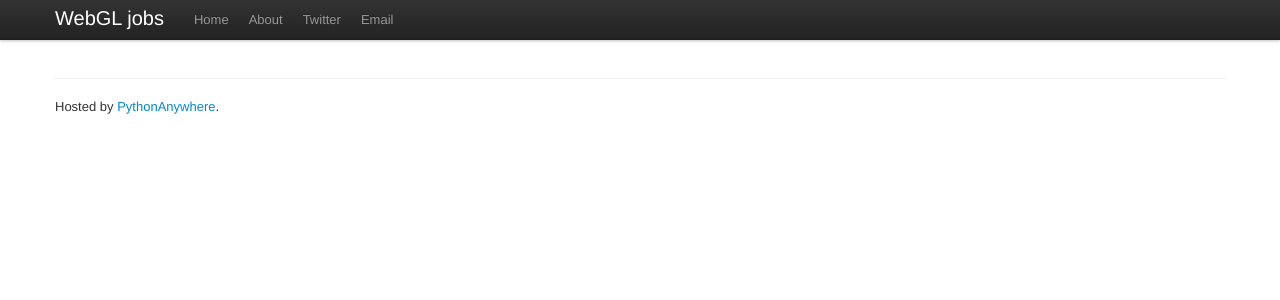
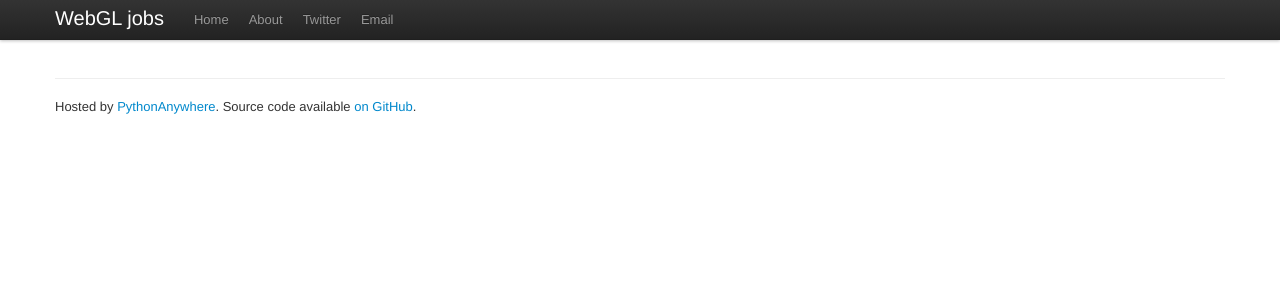
Before and after one commit to gpjt/jobsboard, a Python web app: template main/templates/base.html in a window 1280 px wide. Shown: the top 300 px of the page. Run offline with Jinja, Linux system fonts and the light colour scheme; the template is opened without the code that fills it, so the values that code supplies are empty; some libraries are stand-ins or nearby versions.

Commit message:
Added readme, license and link to github repo.

```diff
--- a/main/templates/base.html
+++ b/main/templates/base.html
@@ -59,7 +59,7 @@
         <footer>
             <hr/>
             <p>
-                Hosted by <a href="http://www.pythonanywhere.com/">PythonAnywhere</a>.
+                Hosted by <a href="http://www.pythonanywhere.com/">PythonAnywhere</a>.  Source code available <a href="https://github.com/gpjt/WebGL-Jobs">on GitHub</a>.
             </p>
         </footer>
 
```
Also changed, not shown: LICENSE.txt (added), README.md (added).
